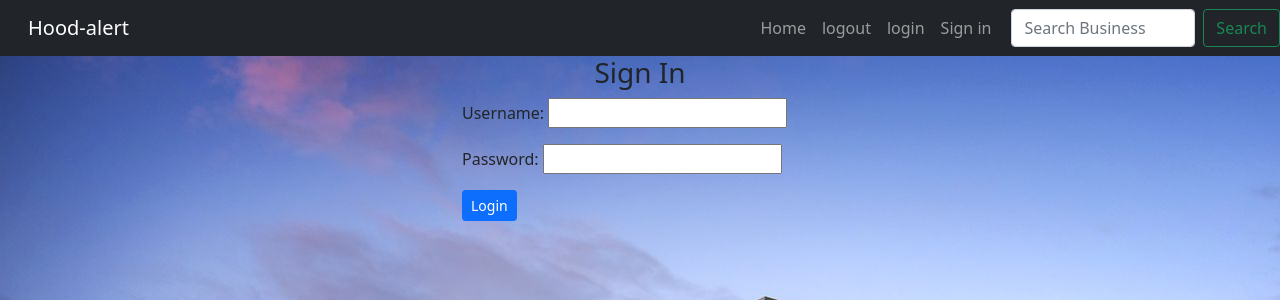
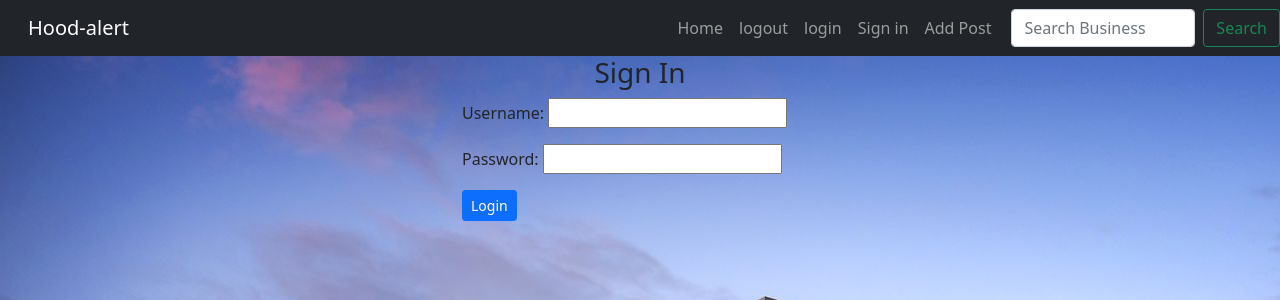
Before and after one commit to Aprilwairimu/Hood-alert, a Django app: page /login in a window 1280 px wide. Shown: the top 300 px of the page. Run offline with Django 4.2, Linux system fonts and the light colour scheme; some libraries are stand-ins or nearby versions.

Commit message:
did a migrations and updated create post function

```diff
--- a/hood/forms.py
+++ b/hood/forms.py
@@ -31,7 +31,7 @@ class BusinessForm(forms.ModelForm):
 class PostForm(forms.ModelForm):
     class Meta:
         model = Post
-        exclude = ('user', 'hood')
+        fields = ('__all__')
 
 class ProfileForm(ModelForm):
     class Meta:
--- a/hood/templates/navbar.html
+++ b/hood/templates/navbar.html
@@ -25,8 +25,9 @@
                     <a href="{% url 'register' %}" class="nav-link">Sign in</a>
                 </li>
 
-
-
+                <li class="nav-item">
+                    <a href="{% url 'post' %}" class="nav-link">Add Post</a>
+                </li>
 
             </ul>
         </div>
--- a/hood/templates/post.html
+++ b/hood/templates/post.html
@@ -1,5 +1,5 @@
 {% extends 'base.html' %}
-{% load crispy_forms_tags %}
+
 {% block content %}
 <div class="container">
     <div class="row">
@@ -8,7 +8,7 @@
             <h3 class="text-center tt ">Add a post to your hood</h3>
             <form action="" method="post" novalidate>
                 {% csrf_token %}
-                {{ form|crispy }}
+                {{ form.as_p }}
                 <button type="submit" class="btn btn-sm btn-info "> Post</button>
             </form>
         </div>
--- a/hood/urls.py
+++ b/hood/urls.py
@@ -13,6 +13,8 @@ urlpatterns =[
     # path('profile/<str:pk>', views.profile, name="profile"),
     # path('join_hood/<id>', views.join_hood, name='join-hood'),
     # path('leave_hood/<id>', views.leave_hood, name='leave-hood'),
+    path('post', views.create_post, name='post'),
+    # path('<hood_id>/new-post', views.create_post, name='post'),
     path('search/', views.search_business, name='search'),
 
 
--- a/hood/views.py
+++ b/hood/views.py
@@ -1,10 +1,10 @@
 from django.shortcuts import render,redirect
 from django.http  import HttpResponse,Http404
-from .forms import RegisterForm,LoginForm
+from .forms import RegisterForm,LoginForm,PostForm
 from django.contrib.auth.models import User
 from django.contrib.auth import authenticate,login,logout
 from urllib import request
-from .models import Profile
+from .models import Profile,NeighbourHood,Post
 # Create your views here.
 
 
@@ -61,19 +61,18 @@ def create_profile(request,user_id):
     return render(request, 'update_profile.html',{'user':user,'form':form})
 
 
-def create_post(request, hood_id):
-    hood = NeighbourHood.objects.get(id=hood_id)
+def create_post(request):
+    hood = NeighbourHood.objects.all()
     if request.method == 'POST':
         form = PostForm(request.POST)
         if form.is_valid():
             post = form.save(commit=False)
-            post.hood = hood
-            post.user = request.user.profile
+
+            post.user = request.user
             post.save()
-            return redirect('single-hood', hood.id)
     else:
         form = PostForm()
-    return render(request, 'post.html', {'form': form})
+    return render(request, 'post.html', {'form': form, ' hood': hood})
 
 
 def leave_hood(request, id):
```
Also changed, not shown: db.sqlite3, hood/migrations/0003_neighbourhood_health_tell_and_more.py (added).
